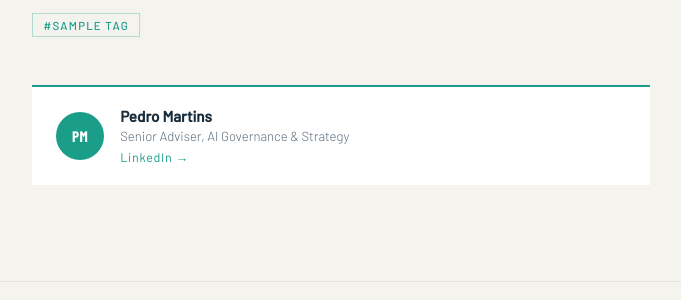
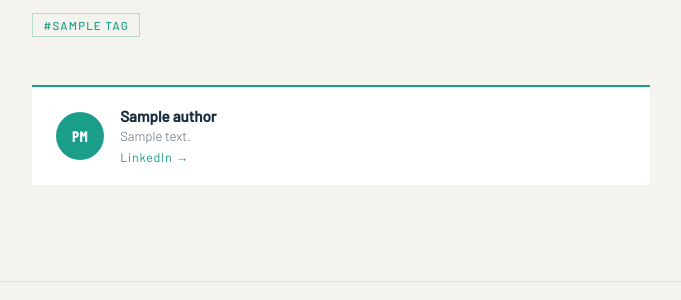
Before and after one commit to pedmartins/landingpage, a Flask app: template templates/article.html in a window 1280 px wide. Shown: the part 936-1236 px from the top of the page, without its empty margins (299-980 px from the left). Run offline with Flask 3, Linux system fonts and the light colour scheme; the template is opened without the code that fills it: most values are stand-ins (such as "Sample title", 1, 10 or a date in 2020); grey boxes marked "Sample" are stand-in pictures; some libraries are stand-ins or nearby versions; some web fonts are replaced.

Commit message:
fix: author initials from name words, not name[:2]

```diff
--- a/app.py
+++ b/app.py
@@ -75,8 +75,11 @@ def get_wp_author(user_id=1):
         )
         if r.status_code == 200:
             a = r.json()
+            full_name = a.get("name", "")
+            initials  = "".join(w[0] for w in full_name.split()[:2]).upper() or "PM"
             _wp_author_cache = {
-                "name":        a.get("name", ""),
+                "name":        full_name,
+                "initials":    initials,
                 "url":         a.get("url", ""),        # campo Website → LinkedIn
                 "description": a.get("description", ""),
             }
--- a/templates/article.html
+++ b/templates/article.html
@@ -301,18 +301,20 @@
     {% endif %}
 
     <!-- AUTHOR CARD -->
+    {% if article.author and article.author.name %}
     <div class="author-card">
-      <div class="author-avatar">PM</div>
+      <div class="author-avatar">{{ wp_author.initials or 'PM' }}</div>
       <div class="author-info">
-        <strong>Pedro Martins</strong>
-        {% if lang == 'pt' %}
-        <span>Consultor Sénior, AI Governance &amp; Estratégia</span>
-        {% else %}
-        <span>Senior Adviser, AI Governance &amp; Strategy</span>
+        <strong>{{ article.author.name }}</strong>
+        {% if article.author.description %}
+        <span>{{ article.author.description }}</span>
         {% endif %}
-        <a href="https://www.linkedin.com/in/pedromartinsai/" target="_blank" rel="noopener">LinkedIn →</a>
+        {% if article.author.url %}
+        <a href="{{ article.author.url }}" target="_blank" rel="noopener">LinkedIn →</a>
+        {% endif %}
       </div>
     </div>
+    {% endif %}
 
   </main>
 
--- a/templates/index.html
+++ b/templates/index.html
@@ -360,7 +360,7 @@
       </div>
 
       <div class="author">
-        <div class="avatar">{{ wp_author.name[:2] | upper if wp_author.name else 'PM' }}</div>
+        <div class="avatar">{{ wp_author.initials or 'PM' }}</div>
         <div>
           <div class="author-name">{{ wp_author.name or 'Pedro Martins' }}</div>
           <div class="author-role">{{ wp_author.description or 'Senior Adviser, AI Governance' }}</div>
--- a/templates/index_en.html
+++ b/templates/index_en.html
@@ -360,7 +360,7 @@
       </div>
 
       <div class="author">
-        <div class="avatar">{{ wp_author.name[:2] | upper if wp_author.name else 'PM' }}</div>
+        <div class="avatar">{{ wp_author.initials or 'PM' }}</div>
         <div>
           <div class="author-name">{{ wp_author.name or 'Pedro Martins' }}</div>
           <div class="author-role">{{ wp_author.description or 'Senior Adviser, AI Governance' }}</div>
```
